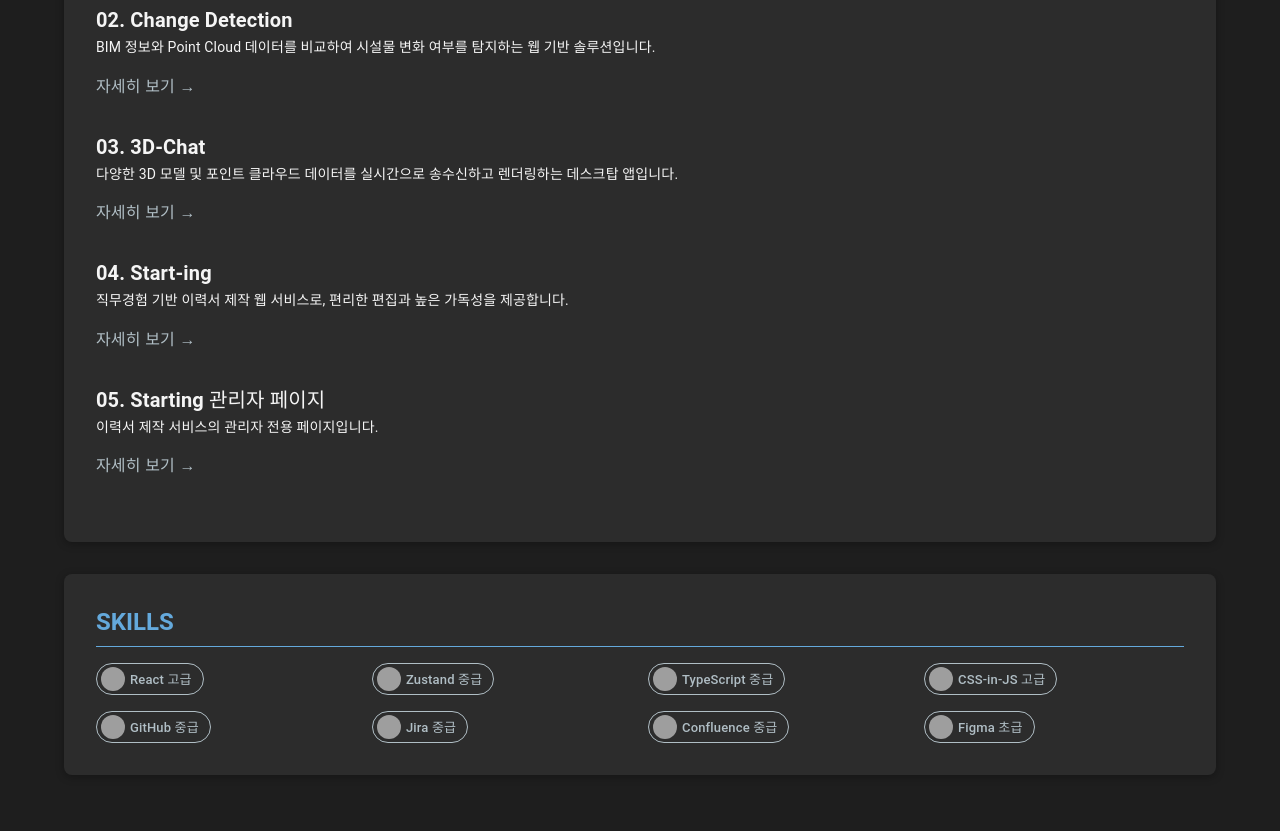
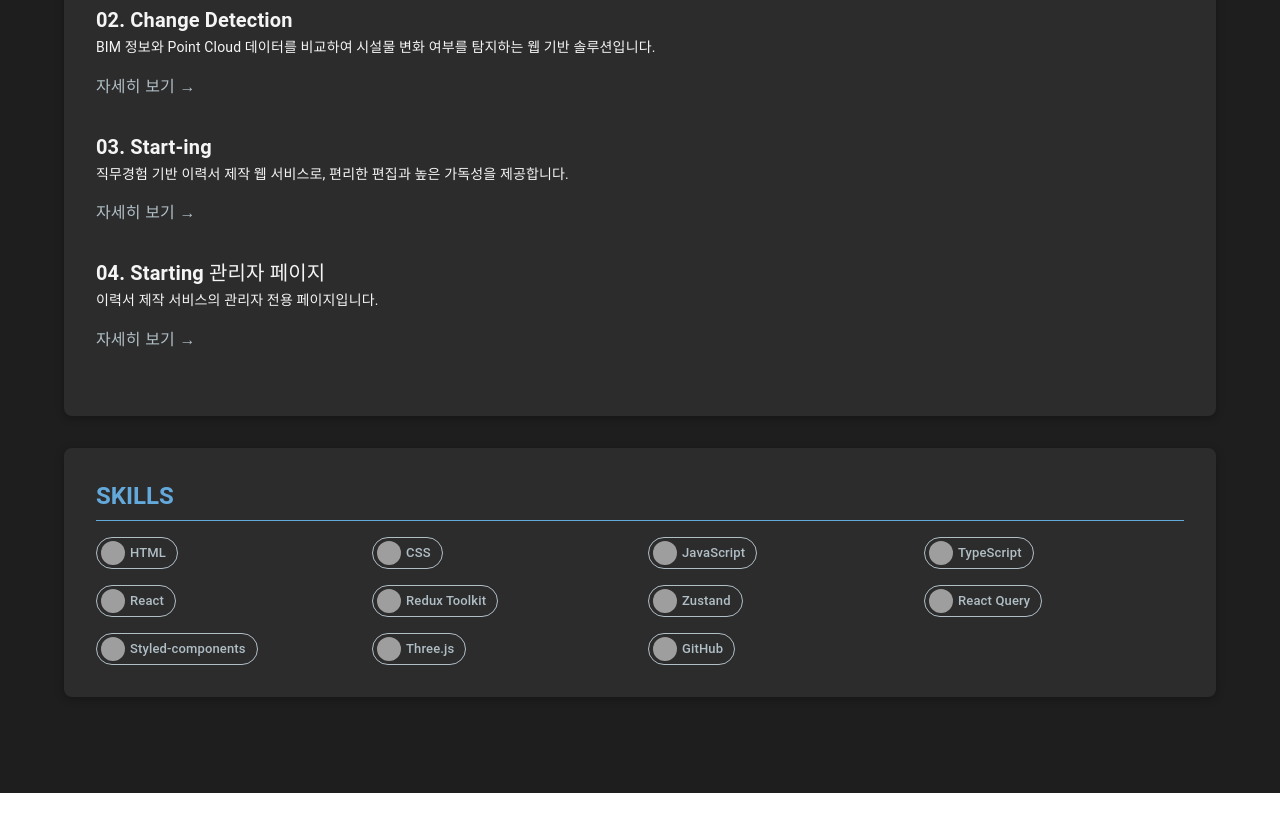
Before and after one commit to hyemmmm/my-portfolio, a React (Vite) app: page / in a window 1280 px wide. Shown: the part 1260-2091 px from the top of the page. After the commit the page ends 2053 px from the top, so only its background shows below. Built offline with nearby package versions, Linux system fonts and the light colour scheme; grey boxes are pictures that could not be loaded.

Commit message:
feat: project detail 페이지 추가

```diff
--- a/src/components/SectionCard.tsx
+++ b/src/components/SectionCard.tsx
@@ -1,12 +1,19 @@
-import { Box, Divider, Typography } from "@mui/material";
+import {
+  Box,
+  Divider,
+  Typography,
+  type SxProps,
+  type Theme,
+} from "@mui/material";
 import { primaryColor } from "../styles/colors";
 
 type SectionCardProps = {
   title: string;
   children: React.ReactNode;
+  sx?: SxProps<Theme>; // 추가
 };
 
-function SectionCard({ title, children }: SectionCardProps) {
+function SectionCard({ title, children, sx }: SectionCardProps) {
   return (
     <Box
       sx={{
@@ -15,6 +22,7 @@ function SectionCard({ title, children }: SectionCardProps) {
         p: 4,
         mb: 4,
         boxShadow: "0 2px 8px rgba(0,0,0,0.3)",
+        ...sx, // 외부 스타일 덮어쓰기 허용
       }}
     >
       <Typography
--- a/src/data/projectData.ts
+++ b/src/data/projectData.ts
@@ -1,3 +1,20 @@
+import threeDNote from "../assets/images/3dnote/3d_view.png";
+import changeD from "../assets/images/change_detection/change_detection.png";
+import starting from "../assets/images/starting/start-ing.png";
+import starting_admin from "../assets/images/starting/starting-admin.png";
+import loginPage from "../assets/images/3dnote/login_page.jpg";
+import projectPage from "../assets/images/3dnote/project_page.jpg";
+import drawing_item from "../assets/images/3dnote/drawing_item.jpg";
+import drawing_page from "../assets/images/3dnote/drawing_page.jpg";
+import note_comment from "../assets/images/3dnote/note_comment.jpg";
+import note_detail from "../assets/images/3dnote/note_detail.jpg";
+import note_edit from "../assets/images/3dnote/note_edit.jpg";
+import note_filter from "../assets/images/3dnote/note_filter.jpg";
+import note_list from "../assets/images/3dnote/note_list.jpg";
+import select_building from "../assets/images/3dnote/select_building.jpg";
+import select_bim from "../assets/images/3dnote/select_bim.png";
+import takeoff_page from "../assets/images/3dnote/takeoff_page.jpg";
+
 export const projectData = [
   {
     id: "3d-note",
@@ -5,6 +22,122 @@ export const projectData = [
     description:
       "모바일 디바이스에서 동작하는 위치기반 협업 툴로, SSR 기술을 통해 디바이스 성능에 구애받지 않는 3D 시각화 및 협업 기능을 제공합니다.",
     link: "https://www.notion.so/3D-Note-147b48a2365f81979bcdefeda46cd816?pvs=21",
+    image: threeDNote,
+    features: [
+      {
+        title: "로그인",
+        image: loginPage,
+        items: ["✅ **아이디/비밀번호 로그인**", "✅ **다국어 모드 지원**"],
+      },
+      {
+        title: "프로젝트 선택",
+        image: projectPage,
+        items: ["✅ **프로젝트 선택**"],
+      },
+      {
+        title: "3D 보기",
+        image: threeDNote,
+        items: [
+          "✅ **터치 이벤트에 따라 3D 조작(이동, 줌 인/줌 아웃, 패닝)**",
+          "✅ **원하는 3D 위치에 노트 생성**",
+          "✅ **카메라 속도 조절**",
+          "✅ **카메라 시점 초기화**",
+          "✅ **카메라 방향 전환**",
+          "✅ **노트 심볼 표시/숨김**",
+          "✅ **페이지 전환 기능**",
+          "✅ **로그아웃**",
+        ],
+      },
+      {
+        title: "노트 리스트",
+        image: note_list,
+        items: ["✅ 노트 리스트 출력", "✅ 노트 검색 기능"],
+      },
+      {
+        title: "노트 필터",
+        image: note_filter,
+        items: [
+          "✅ 분류 필터 기능",
+          "✅ 기간 필터 기능",
+          "✅ 보고자 필터 기능",
+          "✅ 필터 적용",
+          "✅ 필터 초기화",
+        ],
+      },
+      {
+        title: "노트 상세보기",
+        image: note_detail,
+        items: [
+          "✅ 노트 상세 정보 출력",
+          "✅ 댓글 작성/수정/삭제 기능",
+          "✅ 이미지 첨부파일 확대 보기",
+          "✅ 3D 보기와 연동된 위치 이동",
+          "✅ 노트 이슈 종결 처리",
+          "✅ 노트 삭제",
+        ],
+      },
+      {
+        title: "노트 댓글",
+        image: note_comment,
+        items: [
+          "✅ 댓글 작성/수정/삭제 기능",
+          "✅ 이미지 첨부파일 확대 보기",
+          "✅ 파일 다운로드 기능",
+          "✅ 3D 보기와 연동된 위치 이동",
+          "✅ 노트 이슈 종결 처리",
+        ],
+      },
+      {
+        title: "노트 수정",
+        image: note_edit,
+        items: ["✅ 노트의 각 항목 수정"],
+      },
+      {
+        title: "BIM 부재",
+        image: select_bim,
+        items: [
+          "✅ BIM 부재 트리 출력",
+          "✅ BIM 부재 선택 및 해제",
+          "✅ 전체 선택 기능",
+        ],
+      },
+      {
+        title: "동 선택",
+        image: select_building,
+        items: [
+          "✅ 동 선택 기능",
+          "✅ 동별 BIM 부재 트리 출력",
+          "✅ BIM 부재 선택 및 해제",
+        ],
+      },
+      {
+        title: "도면 리스트",
+        image: drawing_page,
+        items: [
+          "✅ 도면 리스트 출력",
+          "✅ 도면 검색 기능",
+          "✅ 3D 연동 도면 하이라이팅",
+        ],
+      },
+      {
+        title: "도면 보기",
+        image: drawing_item,
+        items: [
+          "✅ 도면 보기 기능(dxf, pdf 지원)",
+          "✅ 도면 뷰어 확대/축소, 이동 기능",
+        ],
+      },
+      {
+        title: "물량 확인",
+        image: takeoff_page,
+        items: [
+          "✅ 검색 컬럼 선택",
+          "✅ 컬럼 옵션 선택",
+          "✅ 물량 리스트 출력",
+          "✅ 3D 연동 이동 및 팝업",
+        ],
+      },
+    ],
   },
   {
     id: "change-detection",
@@ -12,25 +145,21 @@ export const projectData = [
     description:
       "BIM 정보와 Point Cloud 데이터를 비교하여 시설물 변화 여부를 탐지하는 웹 기반 솔루션입니다.",
     link: "https://www.notion.so/Change-Detection-147b48a2365f813daf6dff31ace800b6?pvs=21",
-  },
-  {
-    id: "3d-chat",
-    title: "03. 3D-Chat",
-    description:
-      "다양한 3D 모델 및 포인트 클라우드 데이터를 실시간으로 송수신하고 렌더링하는 데스크탑 앱입니다.",
-    link: "https://www.notion.so/3D-Chat-147b48a2365f81f8abd2f8a72a9bb4d6?pvs=21",
+    image: changeD,
   },
   {
     id: "starting",
-    title: "04. Start-ing",
+    title: "03. Start-ing",
     description:
       "직무경험 기반 이력서 제작 웹 서비스로, 편리한 편집과 높은 가독성을 제공합니다.",
-    link: "https://www.notion.so/Starting-147b48a2365f811f9280eaff6b834751?pvs=21",
+    link: starting,
+    image: starting,
   },
   {
     id: "starting-admin",
-    title: "05. Starting 관리자 페이지",
+    title: "04. Starting 관리자 페이지",
     description: "이력서 제작 서비스의 관리자 전용 페이지입니다.",
-    link: "https://www.notion.so/Starting-admin-147b48a2365f812c9703c49bd5a46c36?pvs=21",
+    link: starting_admin,
+    image: starting_admin,
   },
 ];
--- a/src/data/skillData.ts
+++ b/src/data/skillData.ts
@@ -1,10 +1,46 @@
 export const skillData = [
-  { label: "React", level: "고급", icon: "/icons/react.png" },
-  { label: "Zustand", level: "중급", icon: "/icons/zustand.jpg" },
-  { label: "TypeScript", level: "중급", icon: "/icons/typescript.png" },
-  { label: "CSS-in-JS", level: "고급", icon: "/icons/css.png" },
-  { label: "GitHub", level: "중급", icon: "/icons/github.png" },
-  { label: "Jira", level: "중급", icon: "/icons/jira.png" },
-  { label: "Confluence", level: "중급", icon: "/icons/confluence.png" },
-  { label: "Figma", level: "초급", icon: "/icons/figma.png" },
+  {
+    label: "HTML",
+    icon: "https://cdn.jsdelivr.net/gh/devicons/devicon@latest/icons/html5/html5-original.svg",
+  },
+  {
+    label: "CSS",
+    icon: "https://cdn.jsdelivr.net/gh/devicons/devicon@latest/icons/css3/css3-original.svg",
+  },
+  {
+    label: "JavaScript",
+    icon: "https://cdn.jsdelivr.net/gh/devicons/devicon@latest/icons/javascript/javascript-original.svg",
+  },
+  {
+    label: "TypeScript",
+    icon: "https://cdn.jsdelivr.net/gh/devicons/devicon@latest/icons/typescript/typescript-original.svg",
+  },
+  {
+    label: "React",
+    icon: "https://cdn.jsdelivr.net/gh/devicons/devicon@latest/icons/react/react-original.svg",
+  },
+  {
+    label: "Redux Toolkit",
+    icon: "/icons/redux-toolkit.png", // 아이콘 없으면 직접 추가 필요
+  },
+  {
+    label: "Zustand",
+    icon: "/icons/zustand.jpg",
+  },
+  {
+    label: "React Query",
+    icon: "/icons/react-query.png",
+  },
+  {
+    label: "Styled-components",
+    icon: "/icons/styled-components.png",
+  },
+  {
+    label: "Three.js",
+    icon: "https://cdn.jsdelivr.net/gh/devicons/devicon@latest/icons/threejs/threejs-original.svg",
+  },
+  {
+    label: "GitHub",
+    icon: "https://cdn.jsdelivr.net/gh/devicons/devicon@latest/icons/github/github-original.svg",
+  },
 ];
--- a/src/pages/Home.tsx
+++ b/src/pages/Home.tsx
@@ -113,7 +113,7 @@ export default function Home() {
               <Grid key={index} size={{ xs: 6, sm: 4, md: 3 }}>
                 <Chip
                   avatar={<Avatar alt={skill.label} src={skill.icon} />}
-                  label={`${skill.label} ${skill.level}`}
+                  label={`${skill.label}`}
                   variant="outlined"
                   sx={{
                     fontWeight: 500,
--- a/src/pages/ProjectDetail.tsx
+++ b/src/pages/ProjectDetail.tsx
@@ -1,7 +1,79 @@
-import React from "react";
+import { Box, Container, Typography, Grid } from "@mui/material";
+import SectionCard from "../components/SectionCard";
+import GlobalStyles from "../styles/GlobalStyles";
+import loginPage from "../assets/images/3dnote/login_page.jpg";
+import { useParams } from "react-router-dom";
+import { projectData } from "../data/projectData";
 
-const ProjectDetail = () => {
-  return <div>ProjectDetail</div>;
-};
+export default function ProjectDetail() {
+  const { id } = useParams();
 
-export default ProjectDetail;
+  const project = projectData.find((item) => item.id === id);
+
+  return (
+    <>
+      <GlobalStyles />
+      <Container
+        maxWidth={false}
+        sx={{
+          py: 8,
+          backgroundColor: "#1e1e1e",
+          color: "#f5f5f5",
+          minHeight: "100vh",
+          maxWidth: "1400px",
+        }}
+      >
+        <Typography variant="h4" fontWeight={800} gutterBottom mb={6}>
+          개발한 페이지 및 기능 (3D Note)
+        </Typography>
+
+        <Grid container spacing={4} alignItems="stretch">
+          {project?.features?.map((feature, index) => (
+            <Grid size={{ xs: 12, md: 6 }} key={index}>
+              <SectionCard
+                title={feature.title}
+                sx={{
+                  height: "100%",
+                  display: "flex",
+                  flexDirection: "column",
+                  justifyContent: "space-between",
+                }}
+              >
+                <Box
+                  display="flex"
+                  flexDirection={{ xs: "column", md: "row" }}
+                  alignItems="center"
+                  gap={4}
+                  sx={{ flexGrow: 1 }}
+                >
+                  <Box sx={{ flexShrink: 0 }}>
+                    <img
+                      src={feature.image}
+                      alt={`${feature.title} 캡처`}
+                      style={{
+                        height: "200px",
+                        boxShadow: "0 0 10px rgba(0,0,0,0.3)",
+                        maxWidth: "100%",
+                      }}
+                    />
+                  </Box>
+                  <Box sx={{ flexGrow: 1 }}>
+                    {feature.items.map((item, idx) => (
+                      <Typography key={idx} variant="body1" paragraph>
+                        <span
+                          dangerouslySetInnerHTML={{
+                            __html: item.replace(/\*\*(.*?)\*\*/g, "<b>$1</b>"),
+                          }}
+                        />
+                      </Typography>
+                    ))}
+                  </Box>
+                </Box>
+              </SectionCard>
+            </Grid>
+          ))}
+        </Grid>
+      </Container>
+    </>
+  );
+}
```
